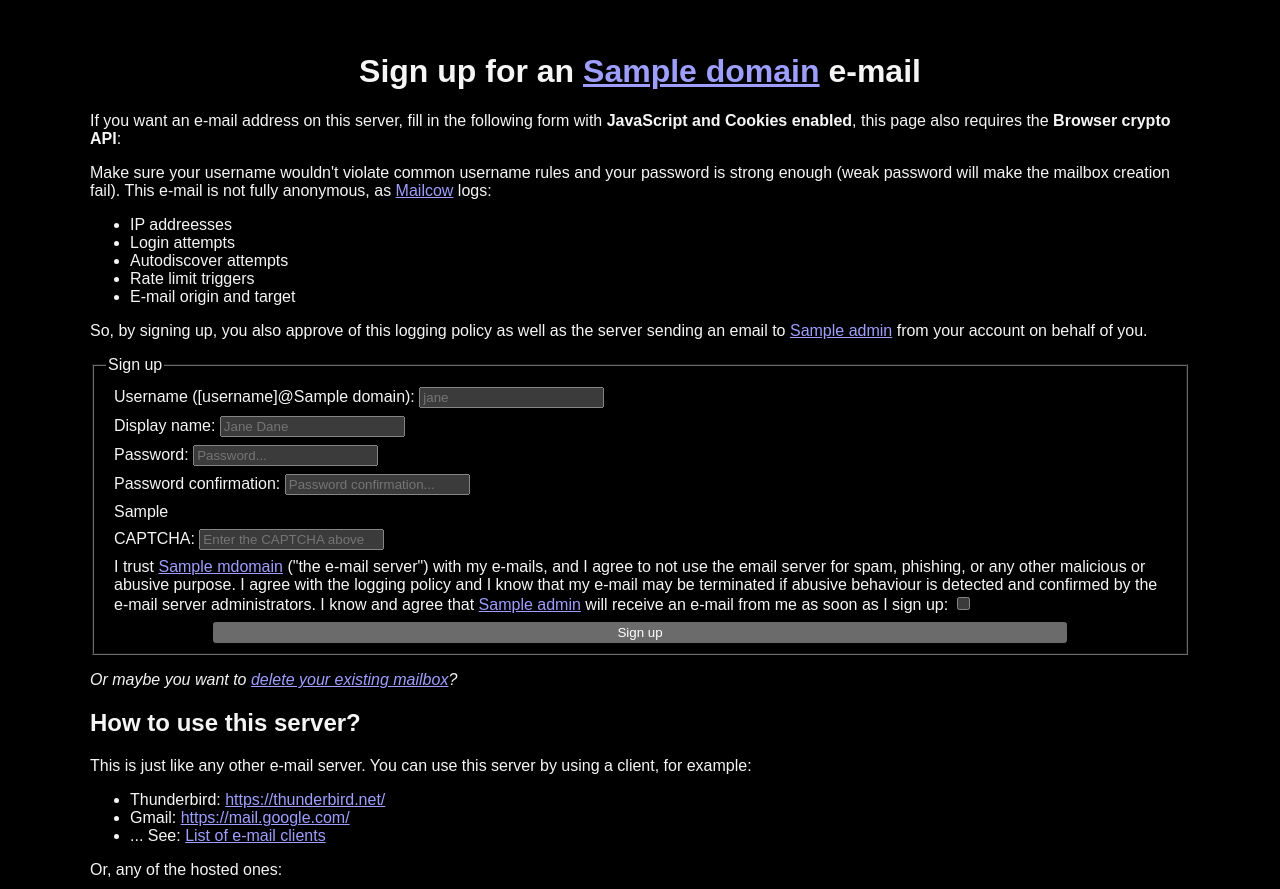
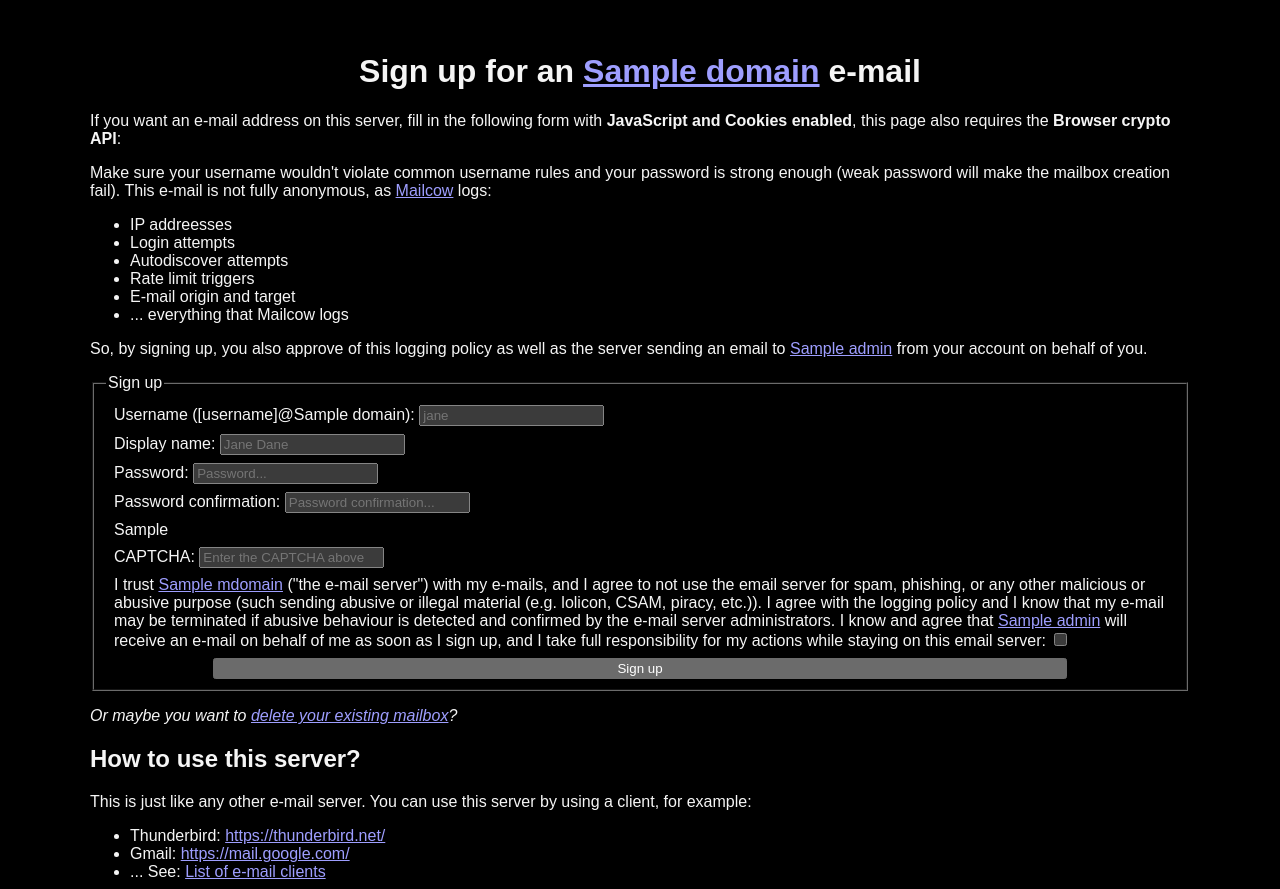
Before and after one commit to ari-lt/mail.ari.lt, a Flask app: template signup/templates/index.j2 in a window 1280 px wide. Shown: the top 889 px of the page. Run offline with Flask 3, Linux system fonts and the light colour scheme; the template is opened without the code that fills it: most values are stand-ins (such as "Sample title", 1, 10 or a date in 2020); parts of the project's set-up code (start-up, migrations or seed data) failed here and were passed over.

Commit message:
clarify terms
Signed-off-by: Ari Archer <ari@ari.lt>

```diff
--- a/signup/templates/index.j2
+++ b/signup/templates/index.j2
@@ -23,6 +23,7 @@
     <li>Autodiscover attempts</li>
     <li>Rate limit triggers</li>
     <li>E-mail origin and target</li>
+    <li>... everything that Mailcow logs</li>
 </ul>
 
 <p>
@@ -61,7 +62,7 @@
         </div>
 
         <div class="form-group">
-            <label for="terms">I trust <a href="https://{{ mdomain | escape }}/">{{ mdomain | escape }}</a> ("the e-mail server") with my e-mails, and I agree to not use the email server for spam, phishing, or any other malicious or abusive purpose. I agree with the logging policy and I know that my e-mail may be terminated if abusive behaviour is detected and confirmed by the e-mail server administrators. I know and agree that <a href="mailto:{{ admin }}">{{ admin }}</a> will receive an e-mail from me as soon as I sign up:</label>
+            <label for="terms">I trust <a href="https://{{ mdomain | escape }}/">{{ mdomain | escape }}</a> ("the e-mail server") with my e-mails, and I agree to not use the email server for spam, phishing, or any other malicious or abusive purpose (such sending abusive or illegal material (e.g. lolicon, CSAM, piracy, etc.)). I agree with the logging policy and I know that my e-mail may be terminated if abusive behaviour is detected and confirmed by the e-mail server administrators. I know and agree that <a href="mailto:{{ admin }}">{{ admin }}</a> will receive an e-mail on behalf of me as soon as I sign up, and I take full responsibility for my actions while staying on this email server:</label>
             <input required value="off" onclick="this.value=(this.value==='on'?'off':'on');this.checked=(this.value==='on')" type="checkbox" id="terms" name="terms" />
         </div>
 
```
